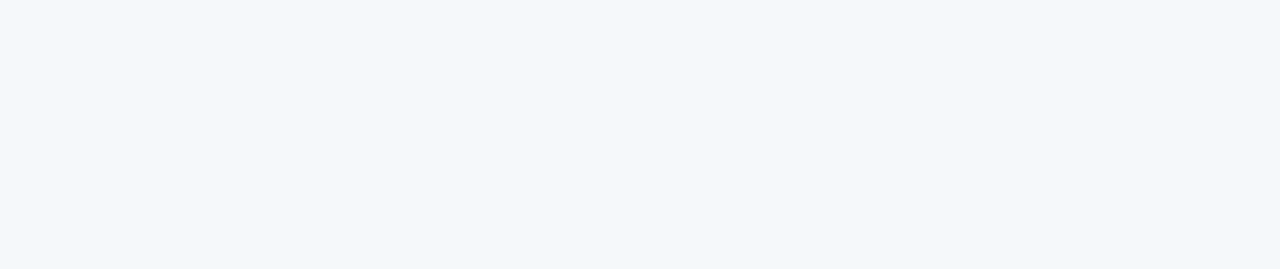
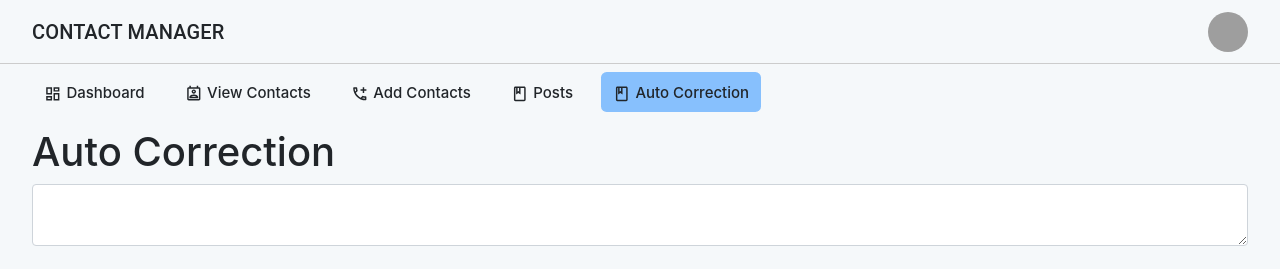
Before and after one commit to Hasnat150822/contact-management-system, a React (Create React App) app: page /autoCorrect in a window 1280 px wide. Before the commit this address had no page. Shown: the top 269 px of the page. Built offline with nearby package versions, Linux system fonts and the light colour scheme; sample sign-in values are in the browser's storage; grey boxes are pictures that could not be loaded.

Commit message:
fix minor issues

```diff
--- a/src/components/TableItem.jsx
+++ b/src/components/TableItem.jsx
@@ -1,10 +1,10 @@
 import TableRow from '@mui/material/TableRow';
 import TableCell from '@mui/material/TableCell';
-import ReplayCircleFilledOutlinedIcon from '@mui/icons-material/ReplayCircleFilledOutlined';
 import DeleteOutlineOutlinedIcon from '@mui/icons-material/DeleteOutlineOutlined';
 import { useNavigate } from 'react-router-dom';
 import { deleteContact } from "../store/actions";
 import { connect } from 'react-redux';
+import { EditOutlined } from '@mui/icons-material';
 
 const TableItem = ({ data, deleteContact, id, component }) => {
     let navigate = useNavigate();
@@ -46,7 +46,7 @@ const TableItem = ({ data, deleteContact, id, component }) => {
                 {data.address}
             </TableCell>
             <TableCell align="center" sx={{display: component=='Contacts'?'block':'none'}}>
-                <ReplayCircleFilledOutlinedIcon onClick={updateContact} sx={{ cursor: "pointer" }} />
+                <EditOutlined onClick={updateContact} sx={{ cursor: "pointer" }} />
                 <DeleteOutlineOutlinedIcon onClick={delContact} sx={{ cursor: "pointer" }} />
             </TableCell>
         </TableRow>
--- /dev/null
+++ b/src/components/pages/hackerRank/AutoCorrection.jsx
@@ -0,0 +1,24 @@
+import { useState } from "react"
+
+const AutoCorrection = () => {
+    const [text, setText] = useState('')
+    let correctionObject = {
+        'realy':'really',
+        'wierd':'weird'
+    }
+const handleTextChange = (event) => {
+    let inputText = event.target.value;
+    if(event.which === 32){
+        inputText = inputText.replace('realy', 'really')
+    }
+    console.log(inputText, 'input text after')
+    setText(inputText)
+}
+    return (<>
+        <h1>Auto Correction</h1>
+        <form action="" className="form-group">
+            <textarea type="text" className="form-control" onChange={handleTextChange} ></textarea>
+        </form>
+    </>)
+}
+export default AutoCorrection;
--- a/src/routes/authRoutes.js
+++ b/src/routes/authRoutes.js
@@ -4,6 +4,7 @@ import Contacts from "../components/pages/contacts/Contacts";
 import Dashboard from "../components/pages/Dashboard";
 import UpdateContact from "../components/pages/contacts/UpdateContact";
 import Posts from "../components/pages/posts/Posts";
+import AutoCorrection from "../components/pages/hackerRank/AutoCorrection";
 
 export default [
     <Route path="/" element={<Navigate to="/dashboard" />} key="default" />,
@@ -11,5 +12,6 @@ export default [
     <Route path="/contacts" element={<Contacts />} key="contacts" />,
     <Route path="/addContact" element={<AddContact />} key="addContact" />,
     <Route path="/updateContact/:id" element={<UpdateContact />} key="updateContact" />,
-    <Route path="/posts" element={<Posts />} key="posts" />
+    <Route path="/posts" element={<Posts />} key="posts" />,
+    <Route path="/autoCorrect" element={<AutoCorrection />} key="autoCorrect" />
 ]
--- a/src/utils/navBarOptions.js
+++ b/src/utils/navBarOptions.js
@@ -7,5 +7,6 @@ export const navLists = [
     { path: "/dashboard", title: "Dashboard", icon: <DashboardOutlinedIcon />, has_sub: false, subMenu: [] },
     { path: "/contacts", title: "View Contacts", icon: <PermContactCalendarOutlinedIcon />, has_sub: false, subMenu: [] },
     { path: "/addContact", title: "Add Contacts", icon: <AddIcCallOutlinedIcon />, has_sub: false, subMenu: [] },
-    { path: "/posts", title: "Posts", icon: <BookOutlinedIcon />, has_sub: false, subMenu: [] }
+    { path: "/posts", title: "Posts", icon: <BookOutlinedIcon />, has_sub: false, subMenu: [] },
+    { path: "/autoCorrect", title: "Auto Correction", icon: <BookOutlinedIcon />, has_sub: false, subMenu: [] }
 ]
```
